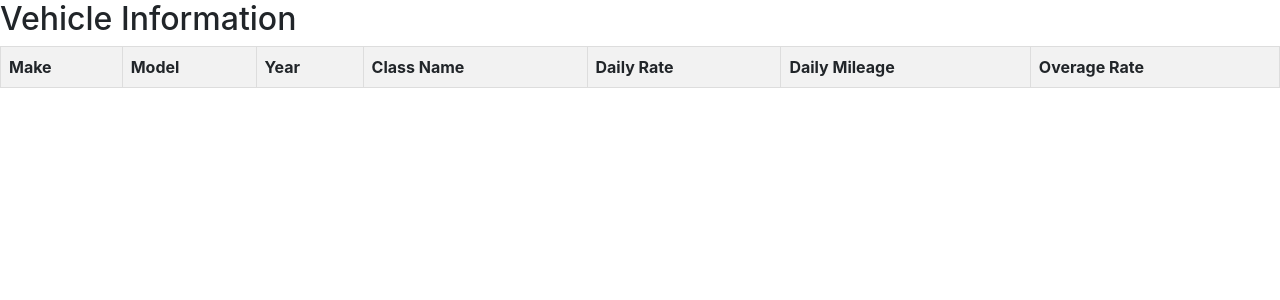
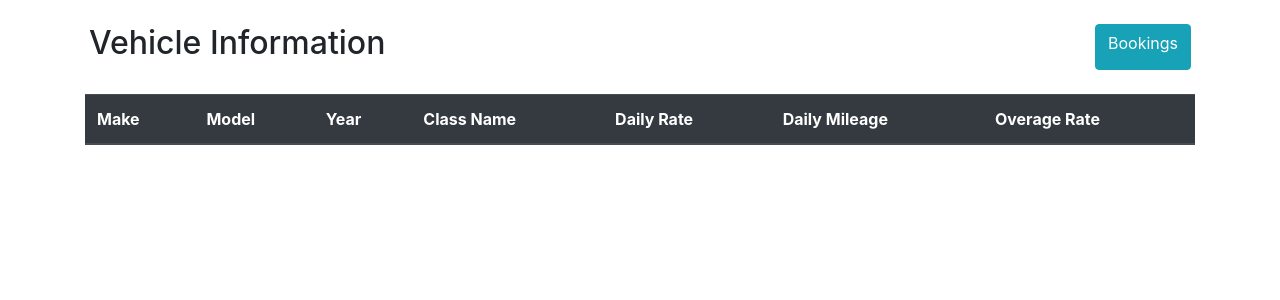
Before and after one commit to tin2294/wow_project, a Django app: page /wow/vehicles/ in a window 1280 px wide. Shown: the top 300 px of the page. Run offline with Django 4.2, Linux system fonts and the light colour scheme; data that the repository does not hold is empty; some libraries are stand-ins or nearby versions.

Commit message:
make style changes on tables

```diff
--- a/wow/templates/vehicles.html
+++ b/wow/templates/vehicles.html
@@ -1,33 +1,14 @@
 {% extends 'base.html' %}
 
 {% block content %}
-    <!DOCTYPE html>
-    <html lang="en">
-    <head>
-        <meta charset="UTF-8">
-        <title>Vehicle Information</title>
-        <style>
-            /* Basic styling for the table */
-            table {
-                border-collapse: collapse;
-                width: 100%;
-            }
-            th, td {
-                border: 1px solid #dddddd;
-                text-align: left;
-                padding: 8px;
-            }
-            th {
-                background-color: #f2f2f2;
-            }
-        </style>
-    </head>
-    <body>
+    <div class="container pt-4">
+        <div class="row justify-content-between mx-1">
+            <h2>Vehicle Information</h2>
+            <a href="{% url 'bookings' %}" class="btn btn-info">Bookings</a>
+        </div>
 
-    <h2>Vehicle Information</h2>
-
-    <table>
-        <thead>
+        <table class="table table-striped table-hover mt-4">
+            <thead class="thead-dark">
                 <tr>
                     <th>Make</th>
                     <th>Model</th>
@@ -40,7 +21,7 @@
             </thead>
             <tbody>
                 {% for vehicle in vehicles %}
-            <tr class="clickable-row" onclick="window.location.href=`{% url 'vehicle_details' vehicle.vehicle_id %}`;" style="cursor: pointer;" >
+                <tr class="clickable-row" onclick="window.location.href='{% url 'vehicle_details' vehicle.vehicle_id %}'" style="cursor: pointer;">
                     <td>{{ vehicle.make }}</td>
                     <td>{{ vehicle.model }}</td>
                     <td>{{ vehicle.year }}</td>
@@ -52,7 +33,5 @@
                 {% endfor %}
             </tbody>
         </table>
-
-    </body>
-    </html>
+    </div>
 {% endblock %}
```
Also changed, not shown: wow/templates/bookings_emp.html (+8 -28 lines). Lines whose indentation alone changed are shown as unchanged.
